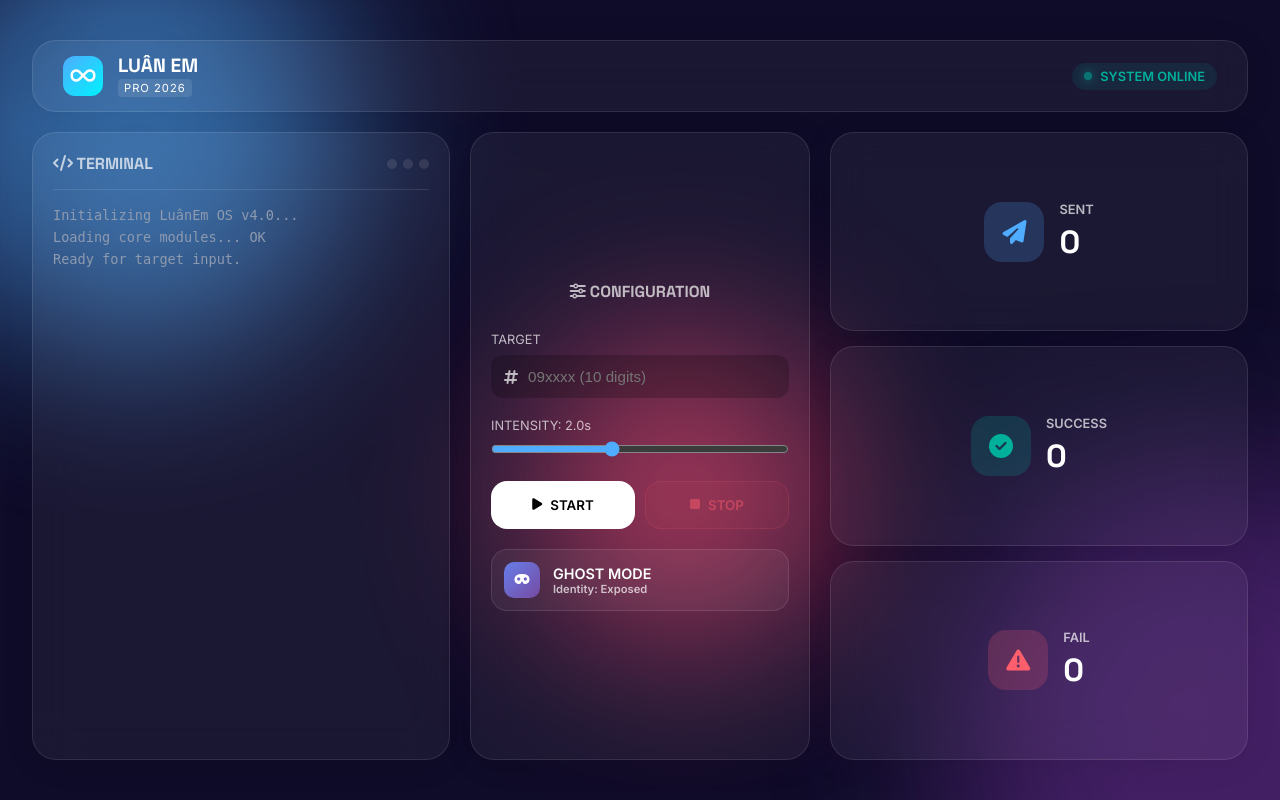
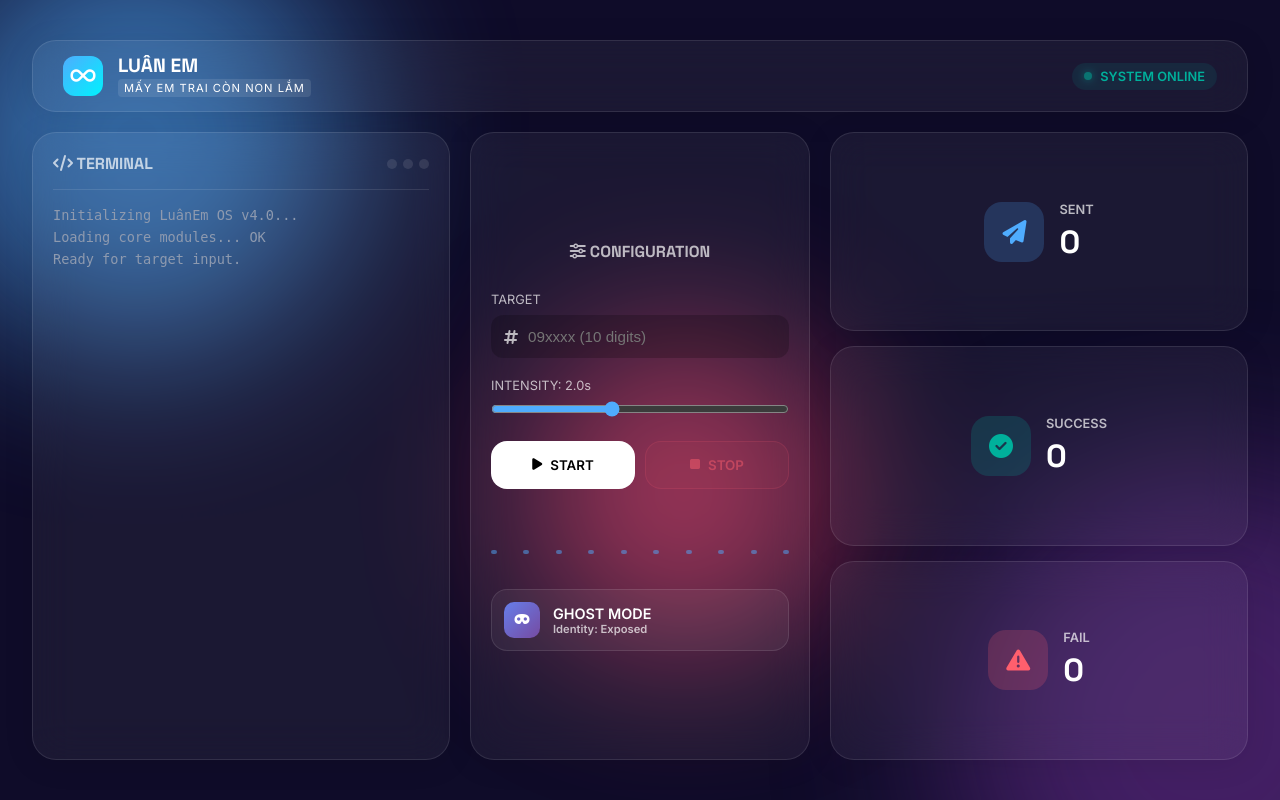
Before and after one commit to Xiata279/D-An-OTP-, a Flask app: page / in a window 1280 px wide. Run offline with Flask 3, Linux system fonts and the light colour scheme.

Commit message:
God Mode Upgrade: SFX, AI Voice, Visualizer, Mobile Support

```diff
--- a/static/css/style.css
+++ b/static/css/style.css
@@ -268,6 +268,81 @@ body {
     color: #fccb90;
 }
 
+/* Visualizer */
+.visualizer-box {
+    display: flex;
+    justify-content: space-between;
+    align-items: flex-end;
+    height: 30px;
+    margin: 15px 0;
+    gap: 2px;
+}
+
+.vis-bar {
+    width: 6px;
+    background: var(--accent-1);
+    height: 4px;
+    border-radius: 2px;
+    transition: height 0.1s ease;
+    opacity: 0.5;
+}
+
+.vis-bar.active {
+    opacity: 1;
+    box-shadow: 0 0 10px var(--accent-1);
+}
+
+/* Mobile Responsiveness */
+@media (max-width: 900px) {
+    .bento-container {
+        grid-template-columns: 1fr;
+        grid-template-rows: auto auto 1fr auto;
+        height: auto;
+        overflow-y: auto;
+        padding-bottom: 20px;
+    }
+
+    .header {
+        grid-column: 1;
+        flex-direction: column;
+        gap: 10px;
+        text-align: center;
+    }
+
+    .controls {
+        grid-column: 1;
+        grid-row: 3;
+    }
+
+    .logs {
+        grid-column: 1;
+        grid-row: 4;
+        height: 300px;
+    }
+
+    .stats-column {
+        grid-column: 1;
+        grid-row: 2;
+        flex-direction: row;
+        gap: 10px;
+    }
+
+    .stat {
+        height: 80px;
+        padding: 10px;
+    }
+
+    .stat .icon {
+        width: 40px;
+        height: 40px;
+        font-size: 16px;
+    }
+
+    .stat .value {
+        font-size: 1.2rem;
+    }
+}
+
 /* Control Panel (Center) */
 .controls {
     grid-column: 2;
--- a/static/js/main.js
+++ b/static/js/main.js
@@ -1,5 +1,65 @@
 let isRunning = false;
 let logInterval = null;
+
+// Sound Effects
+const audioCtx = new (window.AudioContext || window.webkitAudioContext)();
+function playBeep(freq = 600, type = 'sine', duration = 0.1) {
+    const osc = audioCtx.createOscillator();
+    const gain = audioCtx.createGain();
+    osc.type = type;
+    osc.frequency.value = freq;
+    osc.connect(gain);
+    gain.connect(audioCtx.destination);
+    osc.start();
+    gain.gain.exponentialRampToValueAtTime(0.00001, audioCtx.currentTime + duration);
+    osc.stop(audioCtx.currentTime + duration);
+}
+
+// AI Voice
+function speak(text) {
+    if ('speechSynthesis' in window) {
+        const utterance = new SpeechSynthesisUtterance(text);
+        utterance.pitch = 0.8;
+        utterance.rate = 1.1;
+        // Try to find a female voice
+        const voices = speechSynthesis.getVoices();
+        const femaleVoice = voices.find(v => v.name.includes('Female') || v.name.includes('Google US English'));
+        if (femaleVoice) utterance.voice = femaleVoice;
+        speechSynthesis.speak(utterance);
+    }
+}
+
+// Visualizer Loop
+function startVisualizer() {
+    const bars = document.querySelectorAll('.vis-bar');
+    setInterval(() => {
+        if (isRunning) {
+            bars.forEach(bar => {
+                const height = Math.random() * 25 + 5;
+                if (Math.random() > 0.5) bar.classList.add('active');
+                else bar.classList.remove('active');
+                bar.style.height = `${height}px`;
+            });
+        }
+    }, 100);
+}
+startVisualizer();
+
+// Global Hotkeys
+document.addEventListener('keydown', (e) => {
+    if (e.target.tagName === 'INPUT') return; // Ignore if typing
+
+    switch (e.key.toLowerCase()) {
+        case ' ':
+            e.preventDefault();
+            if (isRunning) stopSpam();
+            else startSpam();
+            break;
+        case 'g':
+            activateGhostMode();
+            break;
+    }
+});
 
 // Update slider value
 const delaySlider = document.getElementById('delaySlider');
@@ -7,6 +67,7 @@ const delayValue = document.getElementById('delayValue');
 
 delaySlider.addEventListener('input', (e) => {
     delayValue.textContent = `${parseFloat(e.target.value).toFixed(1)}s`;
+    playBeep(800, 'triangle', 0.05); // Tick sound
 });
 
 // Helper: Append log
@@ -21,11 +82,15 @@ function appendLog(message, type = 'system') {
 
 // Start Spam
 async function startSpam() {
+    if (isRunning) return;
+
     const phone = document.getElementById('phoneInput').value;
     const delay = document.getElementById('delaySlider').value;
 
     if (!phone || phone.length < 9) {
         appendLog('ERROR: INVALID TARGET NUMBER', 'error');
+        playBeep(200, 'sawtooth', 0.3); // Error sound
+        speak("Error. Invalid target.");
         return;
     }
 
@@ -33,6 +98,9 @@ async function startSpam() {
     document.getElementById('btnStart').disabled = true;
     document.getElementById('btnStop').disabled = false;
     isRunning = true;
+
+    playBeep(1000, 'sine', 0.1); // Start beep
+    speak("System engaged. Target locked.");
 
     try {
         const response = await fetch('/api/start', {
@@ -52,18 +120,25 @@ async function startSpam() {
             appendLog(`INIT ERROR: ${data.message}`, 'error');
             document.getElementById('btnStart').disabled = false;
             document.getElementById('btnStop').disabled = true;
+            isRunning = false;
         }
     } catch (error) {
         console.error('Error:', error);
         appendLog('CONNECTION FAILED', 'error');
         document.getElementById('btnStart').disabled = false;
         document.getElementById('btnStop').disabled = true;
+        isRunning = false;
     }
 }
 
 // Stop Spam
 async function stopSpam() {
+    if (!isRunning) return;
+
     isRunning = false;
+
+    playBeep(400, 'square', 0.2); // Stop sound
+    speak("Terminating process.");
 
     // Toggle Buttons
     document.getElementById('btnStart').disabled = false;
@@ -81,10 +156,16 @@ async function stopSpam() {
 // Ghost Mode
 async function activateGhostMode() {
     const btnGhost = document.getElementById('btnGhost');
+
+    if (btnGhost.disabled) return;
+
     const originalText = btnGhost.innerHTML;
 
     btnGhost.disabled = true;
     btnGhost.innerHTML = '<i class="fa-solid fa-spinner fa-spin"></i> MASKING IDENTITY...';
+
+    playBeep(1200, 'sine', 0.5); // Ghost sound
+    speak("Initiating Ghost Protocol. Identity reset.");
 
     try {
         const response = await fetch('/api/reset_identity', { method: 'POST' });
@@ -102,6 +183,7 @@ async function activateGhostMode() {
     } finally {
         setTimeout(() => {
             btnGhost.disabled = false;
+            btnGhost.innerHTML = originalText;
         }, 1500);
     }
 }
@@ -131,6 +213,9 @@ async function pollStatus() {
                 div.className = `log-line ${log.type}`;
                 div.textContent = log.text;
                 consoleBody.appendChild(div);
+
+                // Beep on success/fail
+                if (log.type === 'error') playBeep(200, 'sawtooth', 0.1);
             });
             consoleBody.scrollTop = consoleBody.scrollHeight;
         }
@@ -141,6 +226,7 @@ async function pollStatus() {
             document.getElementById('btnStop').disabled = true;
             appendLog("SYNC: SERVER HALTED ATTACK", 'warning');
             stopRealPolling();
+            speak("Server interrupted.");
         }
 
     } catch (error) {
--- a/templates/index.html
+++ b/templates/index.html
@@ -33,7 +33,7 @@
                 </div>
                 <div class="brand-text">
                     <h1>LUÂN EM</h1>
-                    <span class="badge">PRO 2026</span>
+                    <span class="badge">MẤY EM TRAI CÒN NON LẮM </span>
                 </div>
             </div>
             <div class="status-indicator active">
@@ -84,6 +84,20 @@
                 </button>
             </div>
 
+            <!-- Signal Visualizer -->
+            <div class="visualizer-box">
+                <div class="vis-bar"></div>
+                <div class="vis-bar"></div>
+                <div class="vis-bar"></div>
+                <div class="vis-bar"></div>
+                <div class="vis-bar"></div>
+                <div class="vis-bar"></div>
+                <div class="vis-bar"></div>
+                <div class="vis-bar"></div>
+                <div class="vis-bar"></div>
+                <div class="vis-bar"></div>
+            </div>
+
             <button id="btnGhost" class="holo-btn ghost" onclick="activateGhostMode()">
                 <div class="ghost-icon"><i class="fa-solid fa-mask"></i></div>
                 <div class="ghost-text">
```
